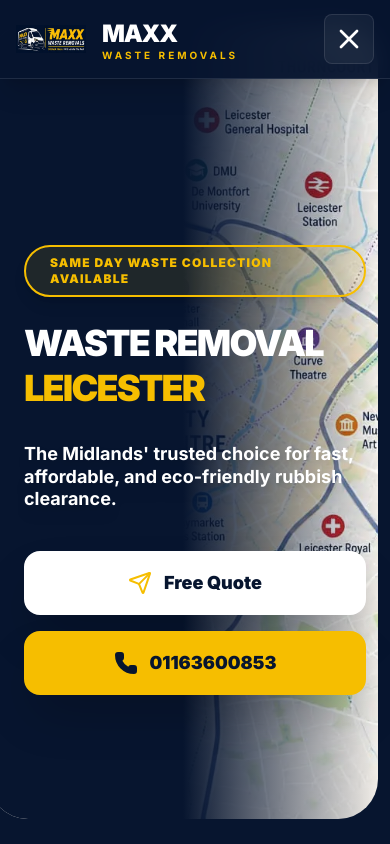
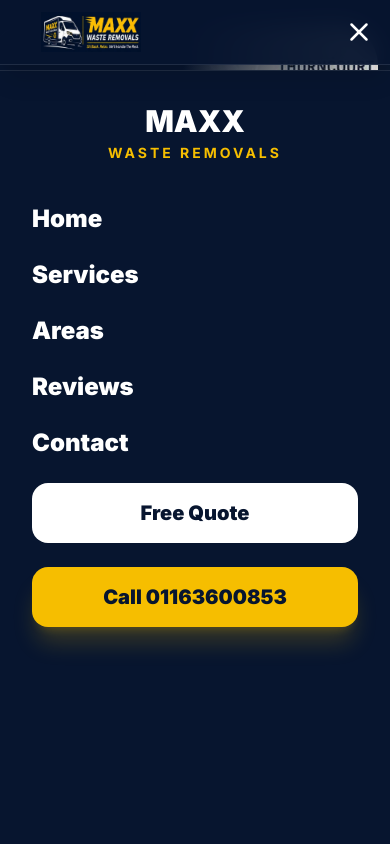
Before and after one commit to ytazam1009-web/maxx-waste-removals, a Next.js app: page /leicester in a window 390 px wide. Both pictures are taken after a click on the button 349 px from the left and 39 px from the top of the page. Shown: the top 844 px of the page. Built offline with nearby package versions, Linux system fonts and the light colour scheme.

Commit message:
Final Fix: Mobile menu, Relax badge, functional Share button, and performance optimizations

```diff
--- a/components/home/HeroSection.jsx
+++ b/components/home/HeroSection.jsx
@@ -1,5 +1,4 @@
 "use client";
-
 import Image from "next/image";
 import FadeUp from "@/components/ui/FadeUp";
 import { Phone, Send } from "lucide-react";
@@ -22,29 +21,36 @@
             alt={`Waste removal in ${city}`}
             fill
             priority
+            sizes="(max-width: 1024px) 100vw, 68vw"
             className="object-cover opacity-100 rounded-[2.5rem] md:rounded-[4rem]"
           />
           <div className="absolute inset-0 bg-gradient-to-r from-[#07152f] via-[#07152f] to-transparent lg:via-[#07152f]/30 rounded-[2.5rem] md:rounded-[4rem]" />
         </div>
       </div>
 
-      {/* THE RELAX BADGE */}
-      <div className="absolute top-32 right-8 md:right-16 z-20 hidden lg:block">
+      {/* THE RELAX BADGE - FIXED FOR MOBILE */}
+      <div className="absolute top-28 right-4 md:top-32 md:right-16 z-20">
         <FadeUp delay={0.8}>
-          <div className="relative w-40 h-40 md:w-56 md:h-56 group">
-            <div className="absolute inset-0 bg-[#f6be00]/30 blur-[60px] rounded-full scale-125 opacity-50" />
-            <div className="relative w-full h-full rounded-full border-4 md:border-8 border-white/20 shadow-2xl overflow-hidden transition-all duration-700 group-hover:scale-110">
-              <Image src="/images/relax.webp" alt="Relax" fill className="object-cover" />
+          <div className="relative w-28 h-28 md:w-56 md:h-56 group">
+            <div className="absolute inset-0 bg-[#f6be00]/30 blur-[40px] md:blur-[60px] rounded-full scale-125 opacity-50" />
+            <div className="relative w-full h-full rounded-full border-2 md:border-8 border-white/20 shadow-2xl overflow-hidden transition-all duration-700 group-hover:scale-110">
+              <Image
+                src="/images/relax.webp"
+                alt="Relax"
+                fill
+                sizes="(max-width: 768px) 112px, 224px"
+                className="object-cover"
+              />
             </div>
           </div>
         </FadeUp>
       </div>
 
-      {/* CONTENT - Fixed "Free Quote" button to scroll to #contact */}
+      {/* CONTENT */}
       <div className="relative z-10 w-full pt-44 md:pt-40 pb-20 px-6 md:px-12 lg:px-20">
         <div className="max-w-4xl">
           <FadeUp>
-            <div className="mb-6 md:mb-8 inline-flex items-center rounded-full border-2 border-[#f6be00] bg-[#f6be00]/10 px-6 py-2 text-xs md:text-sm font-black text-[#f6be00] uppercase tracking-widest shadow-lg">
+            <div className="mb-6 md:mb-8 inline-flex items-center rounded-full border-2 border-[#f6be00] bg-[#f6be00]/10 px-6 py-2 text-[10px] md:text-sm font-black text-[#f6be00] uppercase tracking-widest shadow-lg">
               Same Day Waste Collection Available
             </div>
 
--- a/components/layout/Footer.jsx
+++ b/components/layout/Footer.jsx
@@ -1,3 +1,4 @@
+"use client";
 import Link from "next/link";
 import Image from "next/image";
 import { Phone, Mail, MapPin, Clock, Share2 } from "lucide-react";
@@ -7,6 +8,19 @@
 export default function Footer() {
   const currentYear = new Date().getFullYear();
 
+  const handleShare = () => {
+    if (typeof window !== "undefined" && navigator.share) {
+      navigator.share({
+        title: 'MAXX Waste Removals',
+        text: 'Professional waste removal and rubbish collection services.',
+        url: window.location.href,
+      }).catch((error) => console.log('Error sharing', error));
+    } else if (typeof window !== "undefined") {
+      navigator.clipboard.writeText(window.location.href);
+      alert("Link copied to clipboard!");
+    }
+  };
+
   return (
     <footer className="bg-[#07152f] text-white pt-20 pb-10 border-t border-white/5">
       <Container>
@@ -14,35 +28,37 @@
 
           {/* BRANDING SECTION */}
           <div className="flex flex-col gap-6">
-            <Link href="/" className="flex items-center gap-3 group">
-              <div className="relative w-[60px] h-[60px]">
+            <Link href="/" className="flex items-center group">
+              <div className="relative w-[200px] h-[60px]">
                 <Image
                   src="/logos/logo.webp"
                   alt="MAXX Waste Removals"
                   fill
-                  className="object-contain transition-transform group-hover:scale-110"
+                  sizes="200px"
+                  className="object-contain transition-transform group-hover:scale-105"
                 />
-              </div>
-              <div className="flex flex-col leading-tight">
-                <span className="text-2xl font-black tracking-tight">MAXX</span>
-                <span className="text-[#f6be00] uppercase tracking-[2px] text-[10px] font-bold">
-                  Waste Removals
-                </span>
               </div>
             </Link>
             <p className="text-gray-400 text-sm leading-relaxed">
               Your trusted local partner for professional waste removal and clearance services across the Midlands. Fully licensed, insured, and eco-friendly.
             </p>
-            <div className="flex gap-4">
-              <div className="p-3 bg-white/5 rounded-xl border border-white/10 text-gray-400 hover:text-[#f6be00] hover:border-[#f6be00] transition-all cursor-pointer">
-                <Share2 size={20} />
-              </div>
+            <div className="flex flex-col gap-3">
+              <p className="text-[10px] font-bold text-gray-500 uppercase tracking-widest">Share our website:</p>
+              <button
+                onClick={handleShare}
+                className="flex items-center gap-3 w-fit p-3 bg-white/5 rounded-xl border border-white/10 text-gray-400 hover:text-[#f6be00] hover:border-[#f6be00] transition-all group"
+              >
+                <div className="w-8 h-8 bg-[#f6be00]/10 rounded-lg flex items-center justify-center group-hover:bg-[#f6be00]/20 transition-colors">
+                  <Share2 size={16} className="text-[#f6be00]" />
+                </div>
+                <span className="text-xs font-bold uppercase tracking-wider">Send to a Friend</span>
+              </button>
             </div>
           </div>
 
           {/* SERVICES SECTION */}
           <div>
-            <h4 className="text-lg font-bold mb-8 relative inline-block">
+            <h4 className="text-lg font-bold mb-8 relative inline-block text-[#f6be00]">
               Our Services
               <span className="absolute -bottom-2 left-0 w-8 h-1 bg-[#f6be00] rounded-full"></span>
             </h4>
@@ -57,7 +73,7 @@
 
           {/* AREAS SECTION */}
           <div>
-            <h4 className="text-lg font-bold mb-8 relative inline-block">
+            <h4 className="text-lg font-bold mb-8 relative inline-block text-[#f6be00]">
               Service Areas
               <span className="absolute -bottom-2 left-0 w-8 h-1 bg-[#f6be00] rounded-full"></span>
             </h4>
@@ -74,7 +90,7 @@
 
           {/* CONTACT SECTION */}
           <div>
-            <h4 className="text-lg font-bold mb-8 relative inline-block">
+            <h4 className="text-lg font-bold mb-8 relative inline-block text-[#f6be00]">
               Contact Us
               <span className="absolute -bottom-2 left-0 w-8 h-1 bg-[#f6be00] rounded-full"></span>
             </h4>
--- a/components/navigation/Navbar.jsx
+++ b/components/navigation/Navbar.jsx
@@ -1,55 +1,136 @@
 "use client";
-
-import { useState } from "react";
+import { useState, useEffect } from "react";
 import Link from "next/link";
 import Image from "next/image";
 import { Menu, X, Phone } from "lucide-react";
 import Container from "@/components/layout/Container";
+import { usePathname } from "next/navigation";
 
-export default function Navbar({ phoneNumber = "02475102901" }) {
+export default function Navbar() {
   const [isOpen, setIsOpen] = useState(false);
-  const telLink = `tel:${phoneNumber.replace(/\s+/g, "")}`;
+  const [scrolled, setScrolled] = useState(false);
+  const pathname = usePathname();
+
+  const getPhoneNumber = () => {
+    if (pathname.includes("coventry")) return "02475102901";
+    if (pathname.includes("birmingham")) return "01218126425";
+    return "01163600853";
+  };
+
+  const phone = getPhoneNumber();
+
+  useEffect(() => {
+    const handleScroll = () => setScrolled(window.scrollY > 20);
+    window.addEventListener("scroll", handleScroll);
+    return () => window.removeEventListener("scroll", handleScroll);
+  }, []);
+
+  useEffect(() => {
+    setIsOpen(false);
+  }, [pathname]);
+
+  const navLinks = [
+    { name: "Home", href: "/" },
+    { name: "Services", href: "/services" },
+    { name: "Areas", href: "/areas" },
+    { name: "Reviews", href: "/reviews" },
+    { name: "Contact", href: "/contact" },
+  ];
 
   return (
     <>
-      <header className="fixed top-0 left-0 w-full z-50 bg-[#07152f]/95 backdrop-blur-md border-b border-white/10 shadow-xl">
+      <header className={`fixed top-0 left-0 w-full z-50 transition-all duration-300 ${
+        scrolled || isOpen ? "bg-[#07152f]/95 backdrop-blur-md py-3 shadow-xl border-b border-white/10" : "bg-transparent py-5"
+      }`}>
         <Container>
-          <div className="flex items-center justify-between py-1 md:py-2">
-
-            {/* UPDATED TO WEBP LOGO */}
-            <Link href="/" className="flex items-center gap-4 group">
-              <div className="relative w-[70px] md:w-[100px] h-[70px] md:h-[100px] transition-transform duration-300 group-hover:scale-105">
-                <Image src="/logos/logo.webp" alt="MAXX Logo" fill className="object-contain" />
-              </div>
-              <div className="flex flex-col leading-none">
-                <span className="text-2xl md:text-3xl font-black text-white tracking-tighter uppercase">MAXX</span>
-                <span className="text-[10px] md:text-xs font-bold text-[#f6be00] uppercase tracking-[3px]">Waste Removals</span>
+          <div className="flex items-center justify-between">
+            {/* LOGO */}
+            <Link href="/" className="flex items-center gap-4 flex-shrink-0">
+              <div className="relative w-[150px] h-[40px] md:w-[180px] md:h-[50px]">
+                <Image
+                  src="/logos/logo.webp"
+                  alt="MAXX Waste Removals"
+                  fill
+                  sizes="(max-width: 768px) 150px, 180px"
+                  className="object-contain"
+                  priority
+                />
               </div>
             </Link>
 
-            <nav className="hidden xl:flex items-center gap-8 text-white font-bold text-xs uppercase tracking-[2px]">
-              <Link href="/" className="hover:text-[#f6be00] transition-colors">Home</Link>
-              <a href="#services" className="hover:text-[#f6be00] transition-colors">Services</a>
-              <a href="#areas" className="hover:text-[#f6be00] transition-colors">Areas</a>
-              <a href="#reviews" className="hover:text-[#f6be00] transition-colors">Reviews</a>
-              <a href="#contact" className="hover:text-[#f6be00] transition-colors">Contact</a>
+            {/* DESKTOP NAV */}
+            <nav className="hidden lg:flex items-center gap-10 text-white font-bold text-sm uppercase tracking-wider">
+              {navLinks.map((link) => (
+                <Link key={link.name} href={link.href} className="hover:text-[#f6be00] transition">
+                  {link.name}
+                </Link>
+              ))}
             </nav>
 
-            <div className="hidden lg:flex items-center gap-4">
-              <a href="#contact" className="bg-white text-[#07152f] px-6 py-3 rounded-xl font-black text-xs uppercase tracking-widest hover:bg-[#f6be00] transition-all shadow-lg">
+            {/* RIGHT SIDE */}
+            <div className="flex items-center gap-3">
+              <button
+                onClick={() => document.getElementById('contact')?.scrollIntoView({ behavior: 'smooth' })}
+                className="hidden lg:flex items-center bg-white text-[#07152f] font-bold px-6 py-2.5 rounded-full hover:scale-105 transition"
+              >
                 Free Quote
+              </button>
+
+              <a href={`tel:${phone}`} className="hidden lg:flex items-center gap-2 bg-[#f6be00] text-[#07152f] font-black px-6 py-2.5 rounded-full hover:scale-105 transition shadow-lg shadow-[#f6be00]/20">
+                <Phone size={18} fill="currentColor" />
+                {phone}
               </a>
-              <a href={telLink} className="bg-[#f6be00] text-[#07152f] px-6 py-3 rounded-xl font-black text-xs uppercase tracking-widest hover:scale-105 transition-all shadow-lg flex items-center gap-2">
-                <Phone size={14} fill="currentColor" /> {phoneNumber}
-              </a>
+
+              {/* MOBILE MENU BUTTON */}
+              <button onClick={() => setIsOpen(!isOpen)} className="lg:hidden text-white z-50">
+                {isOpen ? <X size={30} /> : <Menu size={30} />}
+              </button>
             </div>
-
-            <button onClick={() => setIsOpen(!isOpen)} className="xl:hidden text-white p-2 bg-white/5 rounded-lg border border-white/10">
-              {isOpen ? <X size={32} /> : <Menu size={32} />}
-            </button>
           </div>
         </Container>
       </header>
+
+      {/* MOBILE MENU - RESTORED ORIGINAL LOGIC */}
+      {isOpen && (
+        <div className="fixed top-[70px] left-0 w-full bg-[#07152f] z-40 border-t border-white/10 lg:hidden h-screen overflow-y-auto">
+          <div className="flex flex-col p-8 gap-6 text-white text-lg font-medium">
+            {/* MOBILE BRANDING */}
+            <div className="flex flex-col items-center mb-4">
+              <span className="text-3xl font-black text-white">MAXX</span>
+              <span className="text-[#f6be00] uppercase tracking-[3px] text-sm font-bold mt-1">Waste Removals</span>
+            </div>
+
+            {navLinks.map((link) => (
+              <Link
+                key={link.name}
+                href={link.href}
+                onClick={() => setIsOpen(false)}
+                className="text-2xl font-black hover:text-[#f6be00] transition"
+              >
+                {link.name}
+              </Link>
+            ))}
+
+            <button
+              onClick={() => {
+                setIsOpen(false);
+                document.getElementById('contact')?.scrollIntoView({ behavior: 'smooth' });
+              }}
+              className="bg-white text-[#07152f] font-black py-4 px-5 rounded-2xl text-center text-xl"
+            >
+              Free Quote
+            </button>
+
+            <a
+              href={`tel:${phone}`}
+              onClick={() => setIsOpen(false)}
+              className="bg-[#f6be00] text-[#07152f] font-black py-4 px-5 rounded-2xl text-center text-xl shadow-xl shadow-[#f6be00]/20"
+            >
+              Call {phone}
+            </a>
+          </div>
+        </div>
+      )}
     </>
   );
 }
```
